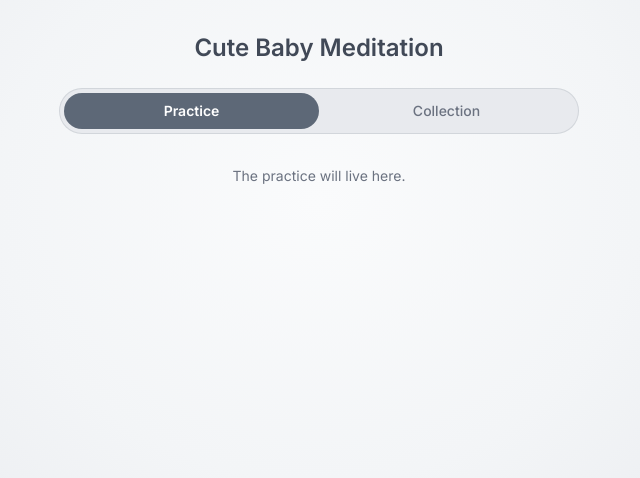
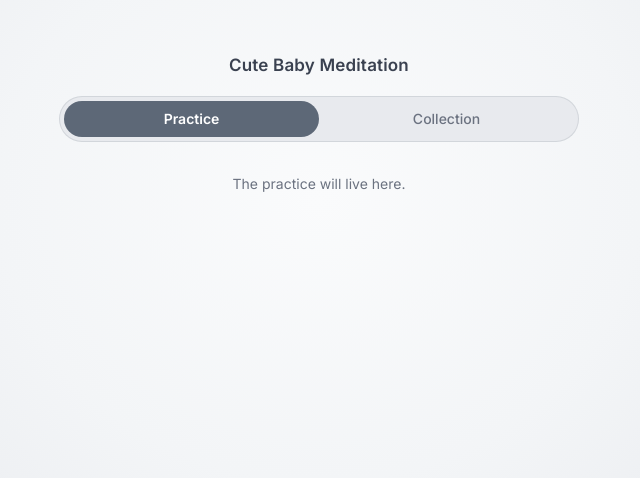
Before and after one commit to lucindo/cute, a React (Vite) app: page / in a window 1280 px wide. Shown: the top 478 px of the page, without its empty margins (321-961 px from the left). Built offline with nearby package versions, Linux system fonts and the light colour scheme.

Commit message:
refactor(shell): use ported TopAppBar for the header

```diff
--- a/src/app/App.tsx
+++ b/src/app/App.tsx
@@ -4,6 +4,7 @@ import { CollectionScreen } from './CollectionScreen'
 import { PracticeScreen } from './PracticeScreen'
 import { SegmentedControl } from '../components/primitives/SegmentedControl'
 import { PageShell } from '../components/primitives/PageShell'
+import { TopAppBar } from '../components/primitives/TopAppBar'
 import { useLocale } from '../hooks/useLocale'
 import { UiStringsProvider } from '../hooks/useUiStringsContext'
 
@@ -16,9 +17,7 @@ export function App(): ReactElement {
   return (
     <UiStringsProvider value={uiStrings}>
       <PageShell width="practice">
-        <h1 className="mb-6 text-2xl font-semibold text-[var(--color-zen-accent-strong)]">
-          {uiStrings.shell.appTitle}
-        </h1>
+        <TopAppBar title={uiStrings.shell.appTitle} />
         <div className="mb-8 w-full">
           <SegmentedControl<AppMode>
             options={[
--- /dev/null
+++ b/src/components/primitives/TopAppBar.tsx
@@ -0,0 +1,26 @@
+import type { ReactNode } from 'react'
+
+export interface TopAppBarProps {
+  title: string
+  leading?: ReactNode
+  trailing?: ReactNode
+}
+
+// Page-level header (ported from HRV): 36×36 leading slot, centered title,
+// 36×36 trailing slot. Empty 36×36 placeholders keep the title centered when a
+// slot is absent. Top padding folds in the iOS safe-area inset for standalone
+// PWA (max() keeps desktop from burning dead vertical space).
+export function TopAppBar({ title, leading, trailing }: TopAppBarProps) {
+  return (
+    <div
+      className="flex w-full items-center justify-between px-5 pb-3 sm:px-8"
+      style={{ paddingTop: 'max(1rem, env(safe-area-inset-top, 0px))' }}
+    >
+      {leading ?? <div className="size-9" aria-hidden="true" />}
+      <h1 className="text-[17px] font-semibold tracking-[0.01em] text-[var(--color-zen-text)]">
+        {title}
+      </h1>
+      {trailing ?? <div className="size-9" aria-hidden="true" />}
+    </div>
+  )
+}
```
Also changed, not shown: 1 other file (tests, documents, lock files or other folders).
